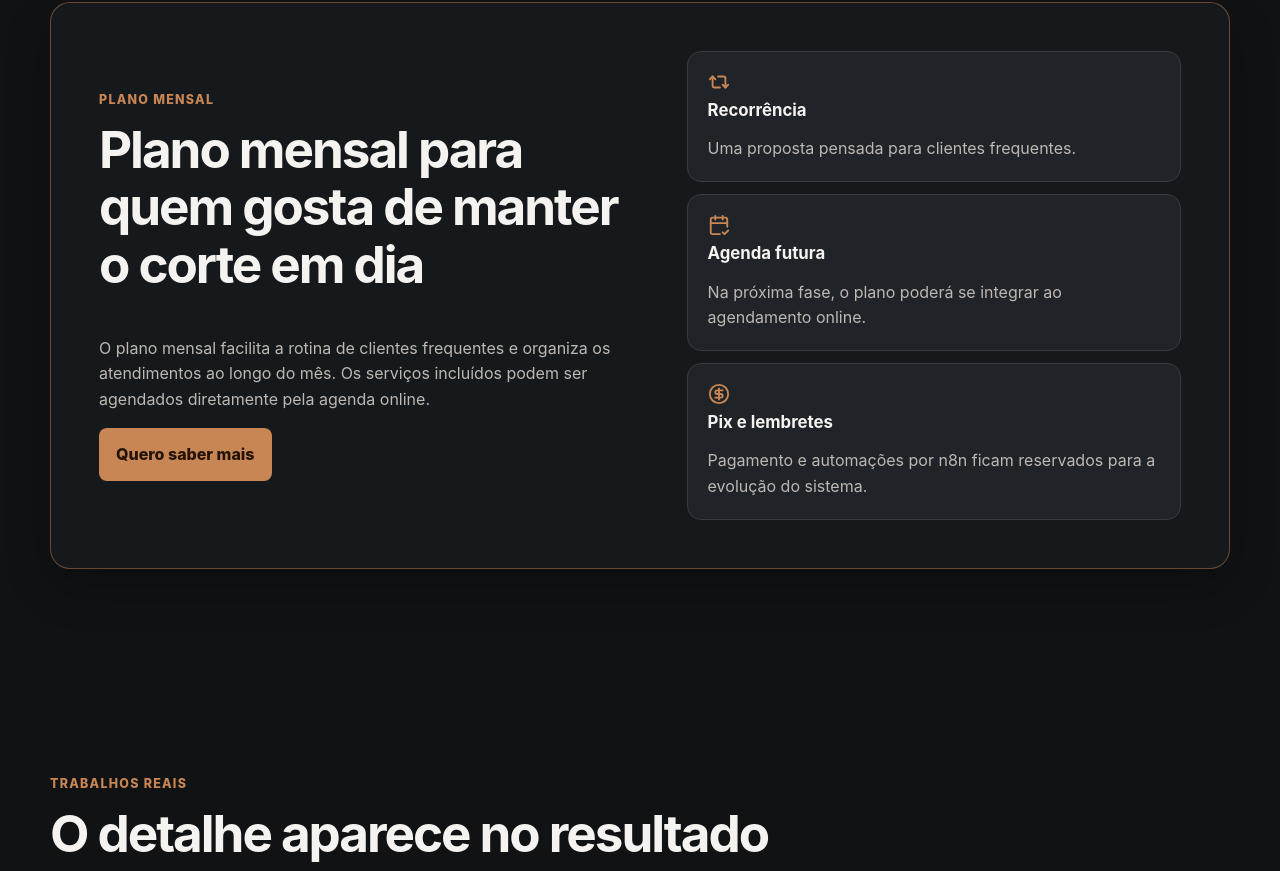
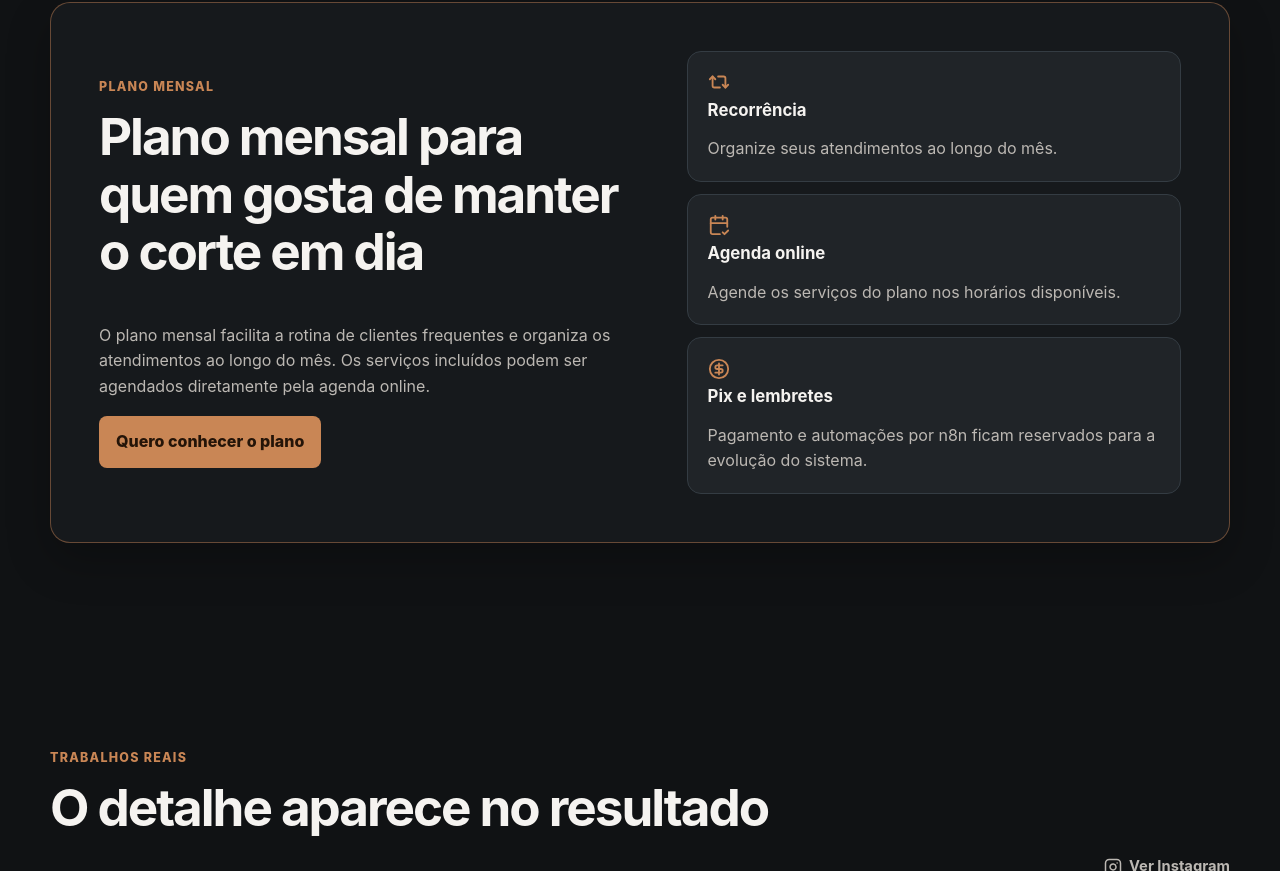
Before and after one commit to diogo2806/detalhe, a React (Vite) app in the folder frontend/: page / in a window 1280 px wide. Shown: the part 4015-4886 px from the top of the page. Built offline with nearby package versions, Linux system fonts and the light colour scheme.

Commit message:
fix(frontend): alinhar benefícios do plano mensal (#32)

```diff
--- a/frontend/src/components/PlanSection.tsx
+++ b/frontend/src/components/PlanSection.tsx
@@ -15,7 +15,7 @@ export function PlanSection() {
             mês. Os serviços incluídos podem ser agendados diretamente pela agenda online.
           </p>
           <a className="button button--primary" href={WHATSAPP_PLAN_URL} target="_blank" rel="noreferrer">
-            Quero saber mais
+            Quero conhecer o plano
           </a>
         </div>
 
@@ -23,12 +23,12 @@ export function PlanSection() {
           <article>
             <Repeat2 aria-hidden="true" size={22} />
             <h3>Recorrência</h3>
-            <p>Uma proposta pensada para clientes frequentes.</p>
+            <p>Organize seus atendimentos ao longo do mês.</p>
           </article>
           <article>
             <CalendarCheck2 aria-hidden="true" size={22} />
-            <h3>Agenda futura</h3>
-            <p>Na próxima fase, o plano poderá se integrar ao agendamento online.</p>
+            <h3>Agenda online</h3>
+            <p>Agende os serviços do plano nos horários disponíveis.</p>
           </article>
           <article>
             <CircleDollarSign aria-hidden="true" size={22} />
```
